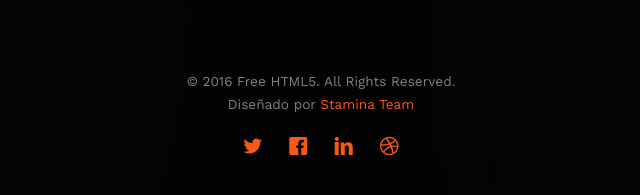
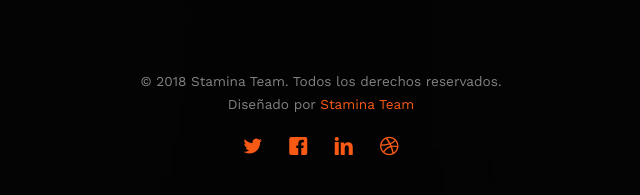
Before and after one commit to SantiagoRudolf/AppWeb, a website: page blog.html in a window 1280 px wide. Shown: the part 908-1103 px from the top of the page, 319-959 px from the left. Drawn offline with nearby package versions, Linux system fonts and the light colour scheme; files whose address does not match are found by name.

Commit message:
Termino de corregir algunos textos de ingles a español

```diff
--- a/blog.html
+++ b/blog.html
@@ -184,7 +184,7 @@
 			<div class="row copyright">
 				<div class="col-md-12 text-center">
 					<p>
-						<small class="block">&copy; 2016 Free HTML5. All Rights Reserved.</small>
+						<small class="block">&copy; 2018 Stamina Team. Todos los derechos reservados.</small>
 						<small class="block">Diseñado por <a href="http://freehtml5.co/" target="_blank">Stamina Team</a></small>
 					</p>
 					<p>
```
Also changed, not shown: contact.html (+1 -1 lines), pricing.html (+1 -1 lines), usuarios.html (+1 -1 lines).
